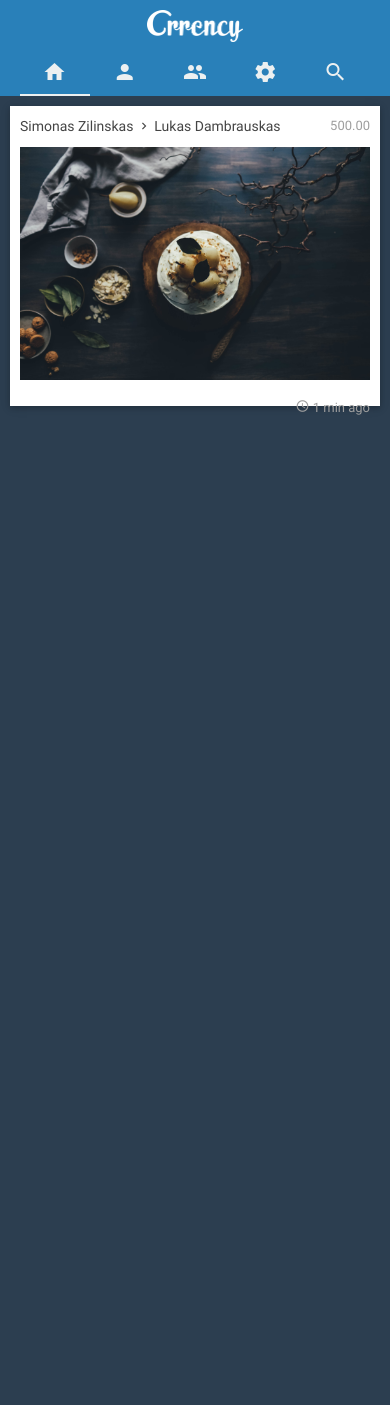
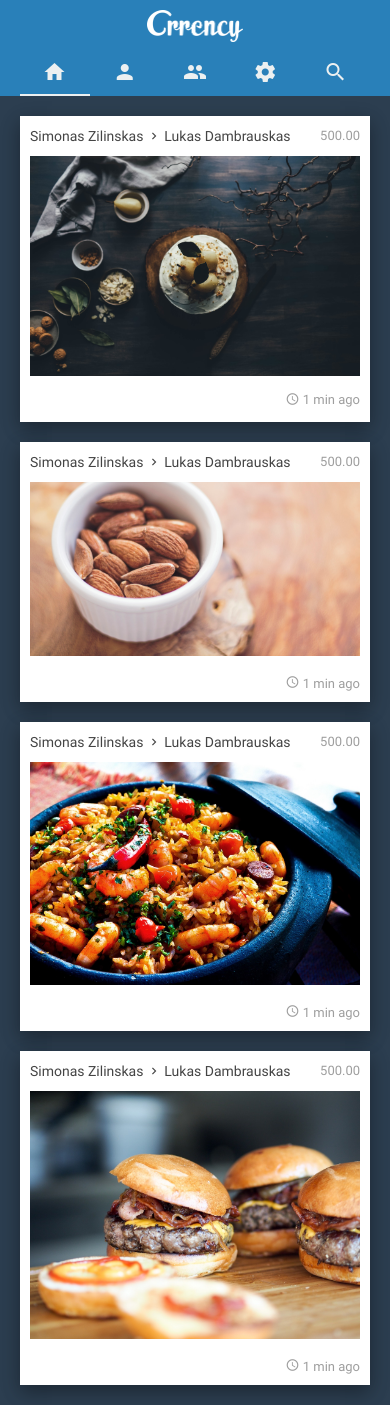
Before and after one commit to aleksandrmaksimoviclt/crrency_web_app, a Django app: page /dashboard/ in a window 390 px wide. Before the commit the page ends 415 px from the top, so only its background shows below. Run offline with Django 3.2, Linux system fonts and the light colour scheme; parts of the project's set-up code (start-up, migrations or seed data) failed here and were passed over.

Commit message:
Added responsive support for posts

```diff
--- a/dashboard/templates/dashboard/index.html
+++ b/dashboard/templates/dashboard/index.html
@@ -72,23 +72,61 @@
 
 <section class="hide" style="padding-top: 96px;" id="tabs-content">
 	<div id="timeline" class="col s12">
-		<div class="row-feed black-text post white z-depth-1">
+		<div class="row-feed black-text post white z-depth-2">
+			<div class="col s12 row nomargin post-head">
+				<span class="feed-name2">Simonas Zilinskas <i class="material-icons md-14 line-height-inherit vertical-allign-bottom">keyboard_arrow_right</i> Lukas Dambrauskas</span>
+				<span class="feed-name2 sub right">500.00</span>
+			</div>
+			<div class="story">
+				<img class="post-image" src="{% static "dashboard/img/1.jpg" %}" alt="Image"/></br>
+			</div>
+			<div class="post-foot">
+				<span class="feed-name2 sub time right"><i class="material-icons md-14 line-height-inherit vertical-allign-bottom">access_time</i> 1 min ago</span>
+			</div>
+		</div>
+
+		<div class="row-feed black-text post white z-depth-2">
 			<div class="col s12 row nomargin post-head">
 				<span class="feed-name2">Simonas Zilinskas <i class="material-icons md-14 line-height-inherit vertical-allign-bottom">keyboard_arrow_right</i> Lukas Dambrauskas</span>
 				<span class="feed-name2 sub right">500.00</span>
 			</div>
 			<div class="">
-				<img class="post-image" src="{% static "dashboard/img/1.jpg" %}" alt="Image"/></br>
+				<img class="post-image" src="{% static "dashboard/img/2.jpg" %}" alt="Image"/></br>
 			</div>
 			<div class="post-foot">
 				<span class="feed-name2 sub right"><i class="material-icons md-14 line-height-inherit vertical-allign-bottom">access_time</i> 1 min ago</span>
 			</div>
+		</div>
 
+		<div class="row-feed black-text post white z-depth-2">
+			<div class="col s12 row nomargin post-head">
+				<span class="feed-name2">Simonas Zilinskas <i class="material-icons md-14 line-height-inherit vertical-allign-bottom">keyboard_arrow_right</i> Lukas Dambrauskas</span>
+				<span class="feed-name2 sub right">500.00</span>
+			</div>
+			<div class="">
+				<img class="post-image" src="{% static "dashboard/img/3.jpg" %}" alt="Image"/></br>
+			</div>
+			<div class="post-foot">
+				<span class="feed-name2 sub right"><i class="material-icons md-14 line-height-inherit vertical-allign-bottom">access_time</i> 1 min ago</span>
+			</div>
+		</div>
+
+		<div class="row-feed black-text post white z-depth-2">
+			<div class="col s12 row nomargin post-head">
+				<span class="feed-name2">Simonas Zilinskas <i class="material-icons md-14 line-height-inherit vertical-allign-bottom">keyboard_arrow_right</i> Lukas Dambrauskas</span>
+				<span class="feed-name2 sub right">500.00</span>
+			</div>
+			<div class="">
+				<img class="post-image" src="{% static "dashboard/img/4.jpg" %}" alt="Image"/></br>
+			</div>
+			<div class="post-foot">
+				<span class="feed-name2 sub right"><i class="material-icons md-14 line-height-inherit vertical-allign-bottom">access_time</i> 1 min ago</span>
+			</div>
 		</div>
 
 	</div>
 	<div id="profile" class="col s12">
-		<div class="row-feed black-text post white z-depth-1">
+		<div class="row-feed black-text post white z-depth-2">
 			<div class="col s12 nopadding whotransact">
 				<div class="col s12 center">
 					<img class="sender rounded profile-image " src="{% static "dashboard/img/simas.jpg" %}" alt="Sender"/></br>
--- a/static/dashboard/css/timeline.css
+++ b/static/dashboard/css/timeline.css
@@ -3,9 +3,12 @@
 .row-feed {margin-left: auto;margin-right: auto;margin: 10px;}
 span.feed-name2 {color: #444;}
 span.feed-name2.sub {color: #9e9e9e;font-size: small;}
+span.feed-name2.sub.time {line-height: 1;}
 img.post-image {width: 100%;padding: 10px 0px 10px 0px;}
 .feed_image {height: 60px;}
 div#timeline {max-width: 1280px;margin: 0 auto;}
+.post-head{height: 25px;}
+.post-foot{height: 25px;}
 
 
 
@@ -17,3 +20,10 @@ div#timeline {max-width: 1280px;margin: 0 auto;}
     .post-head{height: 50px;}
     .post-foot{height: 50px;}
 }
+
+@media only screen and (max-width: 600px) {
+    img.post-image {padding: 10px 0px 10px 0px;}
+    .post-head{height: 20px;}
+    .post-foot{height: 20px;}
+    .row-feed {margin: 20px;}
+}
--- a/static/dashboard/js/init.js
+++ b/static/dashboard/js/init.js
@@ -30,9 +30,9 @@ whotransactsresize = function(){
 
 navbardepth = function(){
     if ($(window).scrollTop() > 0){
-        $('#navigation-tabs').addClass("z-depth-2");
+        $('#navigation-tabs').addClass("z-depth-3");
     }
     else {
-        $('#navigation-tabs').removeClass("z-depth-2");
+        $('#navigation-tabs').removeClass("z-depth-3");
     }
 };
```
